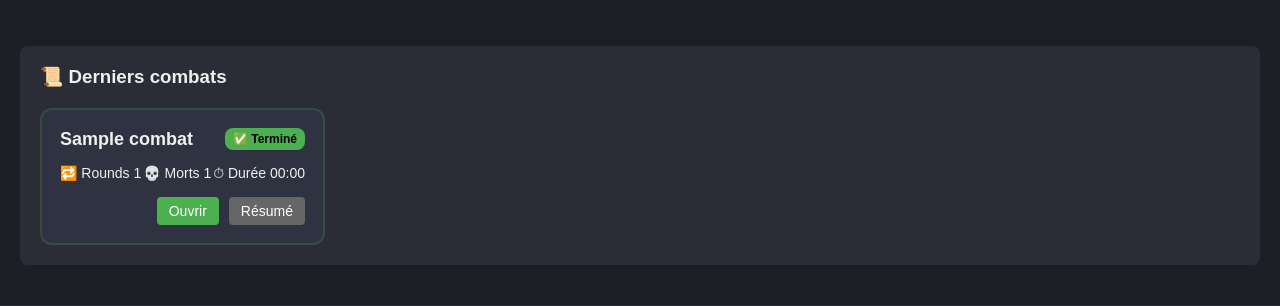
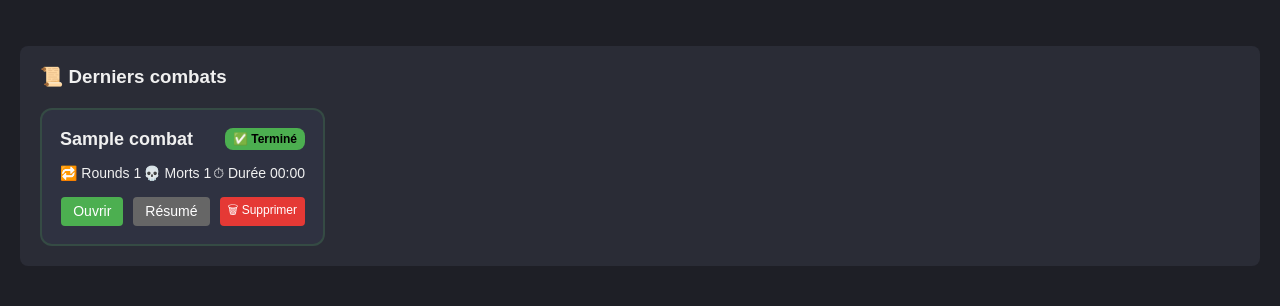
Before and after one commit to Jonathan2433/dnd_combat_tracker, a Flask app: page / in a window 1280 px wide. Shown: the part 817-1123 px from the top of the page. Run offline with Flask 3, Linux system fonts and the light colour scheme; tables that the repository leaves empty hold one stand-in row (values such as "Sample post"); grey boxes marked "Sample" are stand-in pictures; data that the repository does not hold is empty.

Commit message:
add delete fight feature

```diff
--- a/static/css/dashboard.css
+++ b/static/css/dashboard.css
@@ -108,3 +108,17 @@
 .template-avatar-container.has-image .pj-avatar-large {
     display: none;
 }
+
+.combat-card-actions form {
+    display: inline;
+}
+
+.combat-card-actions .btn-danger {
+    background: #e53935;
+    font-size: 12px;
+    padding: 4px 8px;
+}
+
+.combat-card-actions .btn-danger:hover {
+    background: #d32f2f;
+}
--- a/templates/index.html
+++ b/templates/index.html
@@ -89,14 +89,14 @@
                 </div>
 
                 <div class="combat-card-actions">
-                    <a href="{{ url_for('combat.view_combat', combat_id=combat.id) }}" class="btn btn-primary">
-                        Ouvrir
-                    </a>
+                    <a href="{{ url_for('combat.view_combat', combat_id=combat.id) }}" class="btn btn-primary">Ouvrir</a>
                     {% if combat.is_closed %}
-                    <a href="{{ url_for('summary.combat_summary', combat_id=combat.id) }}" class="btn btn-secondary">
-                        Résumé
-                    </a>
+                        <a href="{{ url_for('summary.combat_summary', combat_id=combat.id) }}" class="btn btn-secondary">Résumé</a>
                     {% endif %}
+                    <!-- ✅ NOUVEAU : Bouton de suppression -->
+                    <form method="post" action="{{ url_for('combat.delete_combat', combat_id=combat.id) }}" style="display:inline;">
+                        <button type="submit" class="btn btn-danger" onclick="return confirm('Êtes-vous sûr de vouloir supprimer ce combat ? Toutes les données seront perdues.')">🗑 Supprimer</button>
+                    </form>
                 </div>
             </div>
             {% endfor %}
```
Also changed, not shown: app/routes/combat.py (+9 -0 lines), app/services/combat_service.py (+14 -0 lines), instance/tracker.db.
